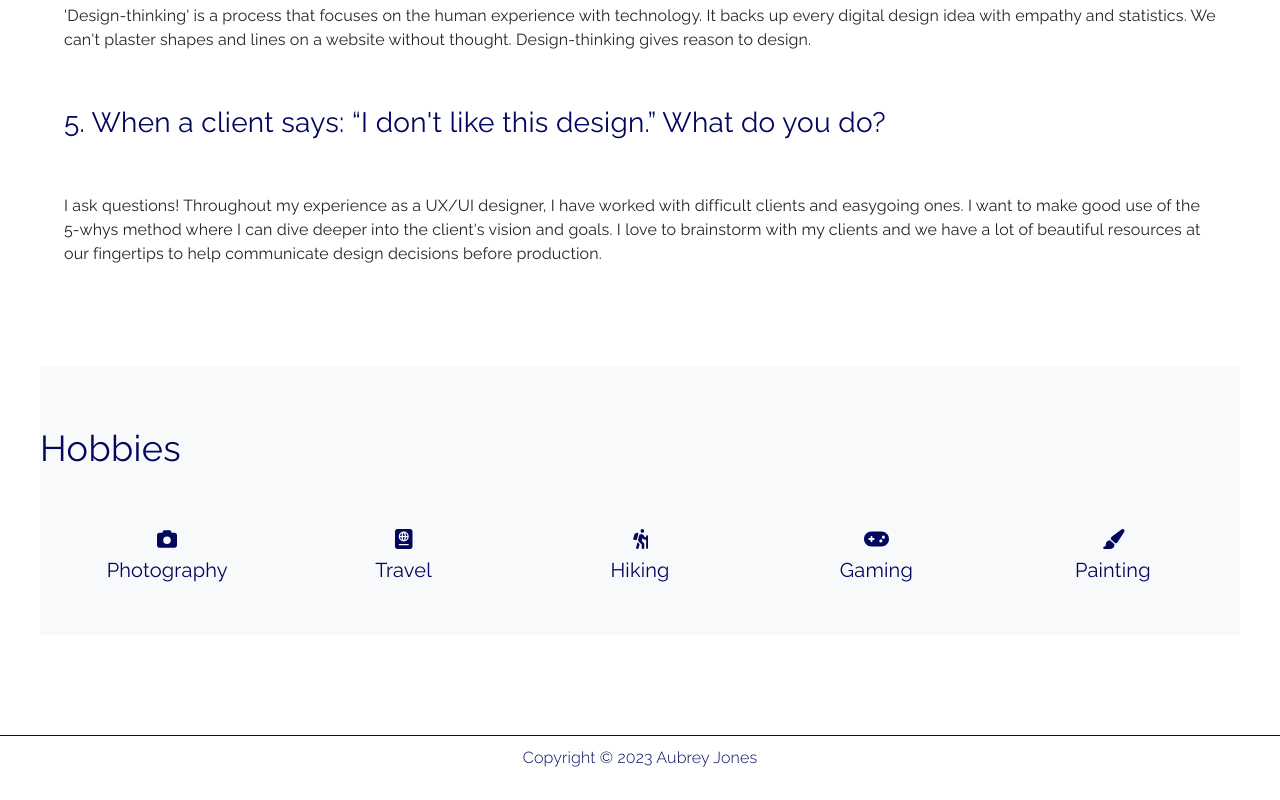
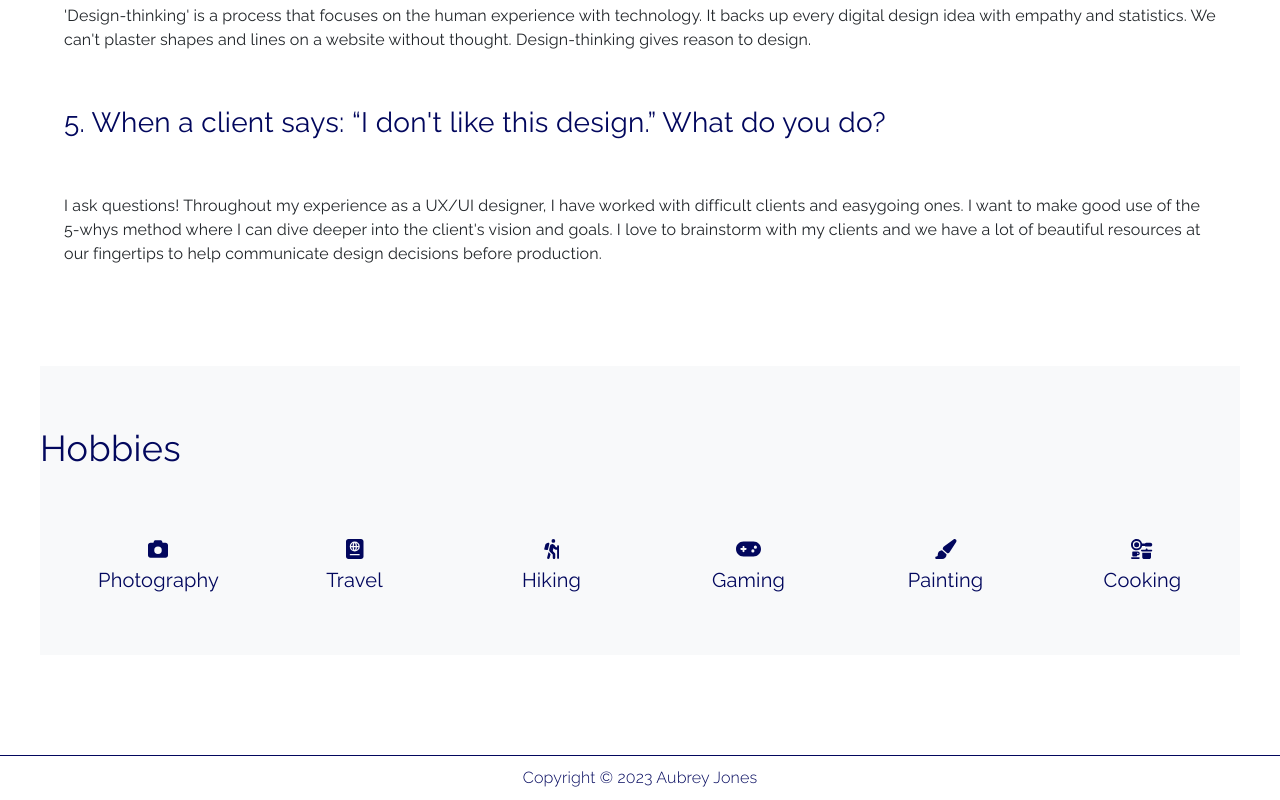
Before and after one commit to aubreyjonescreatives/ux-ui-portfolio, a React (Create React App) app: page /about in a window 1280 px wide. Shown: the part 3978-4778 px from the top of the page. Built offline with nearby package versions, Linux system fonts and the light colour scheme.

Commit message:
fixed grid system for

```diff
--- a/src/Pages/About.js
+++ b/src/Pages/About.js
@@ -16,7 +16,7 @@ import StoryBoardBox8 from '../Images/aboutme/eighthbox.png';
 import StoryBoardBox9 from '../Images/aboutme/ninthbox.png';
 import MyDesignProcess from '../Images/aboutme/designprocess.png';
 import { FontAwesomeIcon } from '@fortawesome/react-fontawesome';
-import { faCamera, faPassport, faPersonHiking, faGamepad, faPaintbrush  } from '@fortawesome/free-solid-svg-icons' ;
+import { faCamera, faPassport, faPersonHiking, faGamepad, faPaintbrush, faKitchenSet  } from '@fortawesome/free-solid-svg-icons' ;
 
 
 const Everything = {
@@ -113,13 +113,13 @@ const answerStyles = {
 
 
 const allIcons = {
-justifyContent: 'center',
-
+//justifyContent: 'center',
 }
 
 
 const oneIcon = {
   color: '#02075D',
+  margin: '10px'
 }
 
 const aboutIcon = {
@@ -460,7 +460,7 @@ const About = () => {
 
 <Container sx={allIcons}>
 <Row>
-      <Col>
+      <Col sx={12} sm={4} md={2}>
     <Container sx={oneIcon}>
       <Typography sx={aboutIcon}>
       <FontAwesomeIcon icon={faCamera} />
@@ -468,7 +468,7 @@ const About = () => {
       <Typography sx={aboutIcon}>Photography</Typography>
     </Container>
     </Col>
-    <Col>
+    <Col sx={12} sm={4} md={2}>
     <Container sx={oneIcon}>
       <Typography sx={aboutIcon}>
       <FontAwesomeIcon icon={faPassport} />
@@ -476,7 +476,7 @@ const About = () => {
       <Typography sx={aboutIcon}>Travel</Typography>
     </Container>
     </Col>
-    <Col>
+    <Col sx={12} sm={4} md={2}>
     <Container sx={oneIcon}>
       <Typography sx={aboutIcon}>
       <FontAwesomeIcon icon={faPersonHiking} />
@@ -484,7 +484,7 @@ const About = () => {
       <Typography sx={aboutIcon}>Hiking</Typography>
     </Container>
     </Col>
-    <Col>
+    <Col sx={12} sm={4} md={2}>
     <Container sx={oneIcon}>
       <Typography sx={aboutIcon}>
       <FontAwesomeIcon icon={faGamepad} />
@@ -492,12 +492,20 @@ const About = () => {
       <Typography sx={aboutIcon}>Gaming</Typography>
     </Container>
     </Col>
-    <Col>
+    <Col sx={12} sm={4} md={2}>
     <Container sx={oneIcon}>
       <Typography sx={aboutIcon}>
       <FontAwesomeIcon icon={faPaintbrush} />
       </Typography>
       <Typography sx={aboutIcon}>Painting</Typography>
+    </Container>
+    </Col>
+    <Col sx={12} sm={4} md={2}>
+    <Container sx={oneIcon}>
+      <Typography sx={aboutIcon}>
+      <FontAwesomeIcon icon={faKitchenSet} />
+      </Typography>
+      <Typography sx={aboutIcon}>Cooking</Typography>
     </Container>
     </Col>
     </Row>
```
